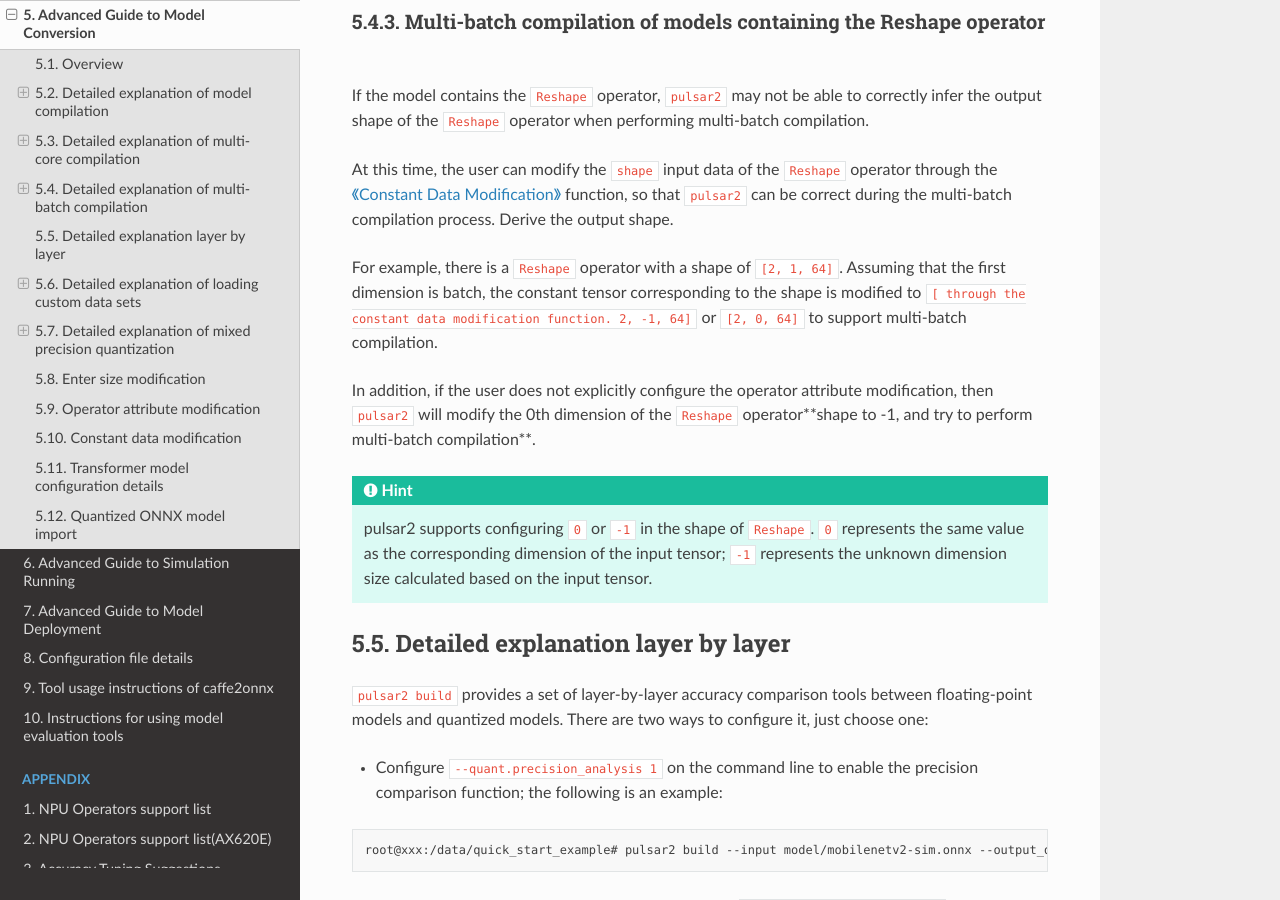
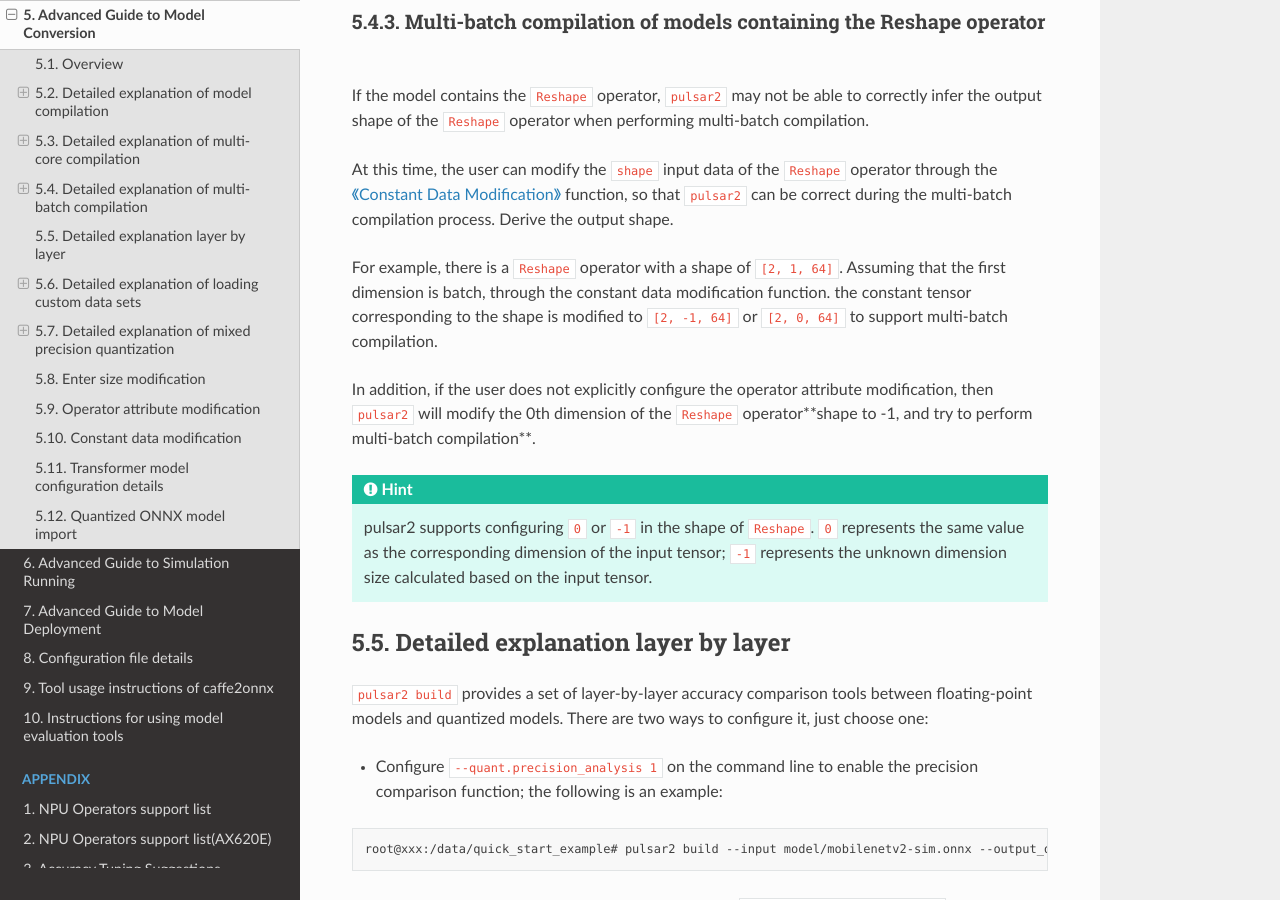
Before and after one commit to AXERA-TECH/pulsar2-docs-en, a Sphinx documentation site: the page built from source/user_guides_advanced/advanced_build_guides.rst, in a window 1280 px wide and 900 px high, scrolled down 11431 px. Built offline with Sphinx 7.4.7 and the Read the Docs theme 2.0.0, drawn with Linux system fonts in a browser that asks for light colours.

```diff
--- a/source/user_guides_advanced/advanced_build_guides.rst
+++ b/source/user_guides_advanced/advanced_build_guides.rst
@@ -490,7 +490,7 @@ If the model contains the ``Reshape`` operator, ``pulsar2`` may not be able to c
 
 At this time, the user can modify the ``shape`` input data of the ``Reshape`` operator through the :ref:`《Constant Data Modification》<Const_patch_en>` function, so that ``pulsar2`` can be correct during the multi-batch compilation process. Derive the output shape.
 
-For example, there is a ``Reshape`` operator with a shape of ``[2, 1, 64]``. Assuming that the first dimension is batch, the constant tensor corresponding to the shape is modified to ``[ through the constant data modification function. 2, -1, 64]`` or ``[2, 0, 64]`` to support multi-batch compilation.
+For example, there is a ``Reshape`` operator with a shape of ``[2, 1, 64]``. Assuming that the first dimension is batch, through the constant data modification function. the constant tensor corresponding to the shape is modified to ``[2, -1, 64]`` or ``[2, 0, 64]`` to support multi-batch compilation.
 
 In addition, if the user does not explicitly configure the operator attribute modification, then ``pulsar2`` will modify the 0th dimension of the ``Reshape`` operator**shape to -1, and try to perform multi-batch compilation**.
 
```
